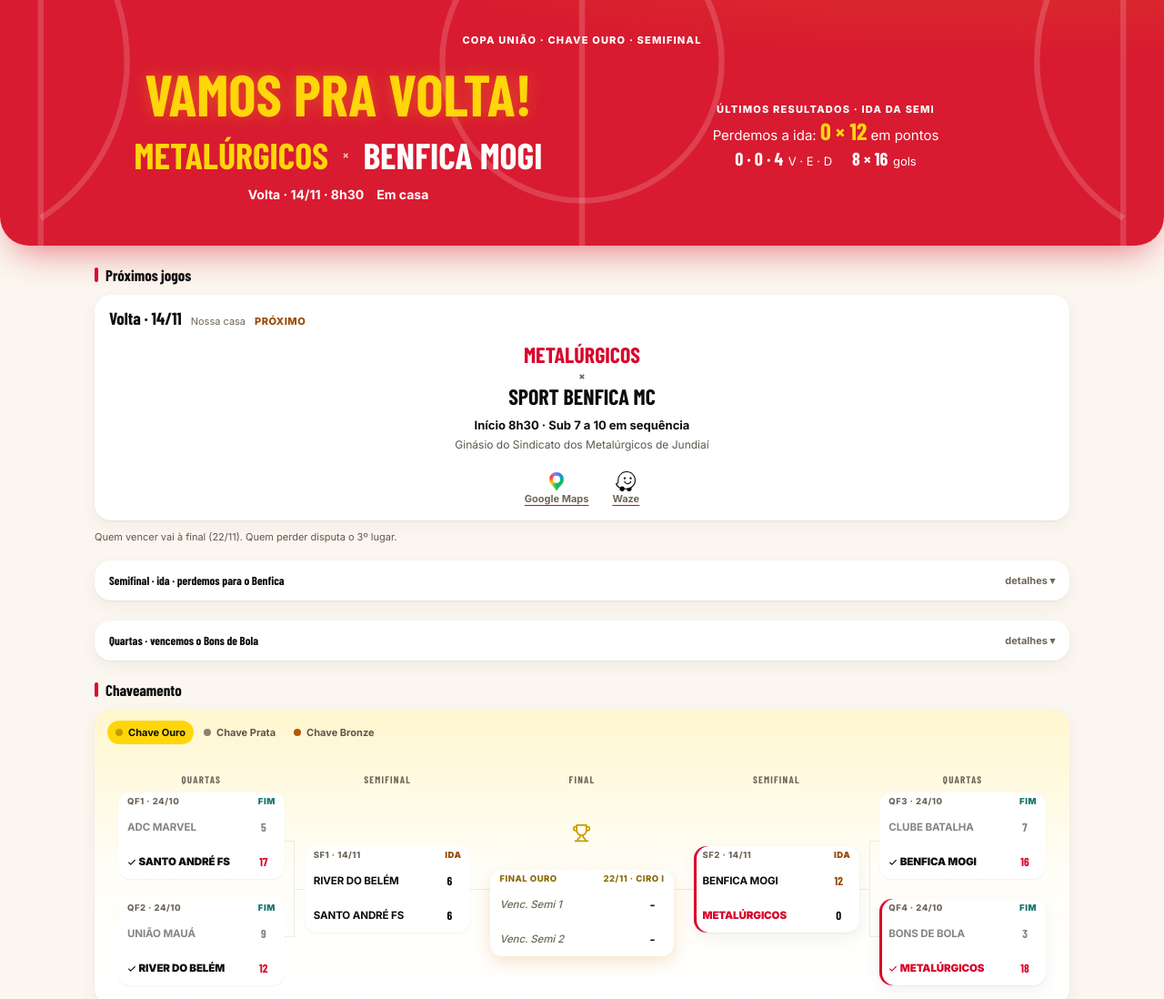
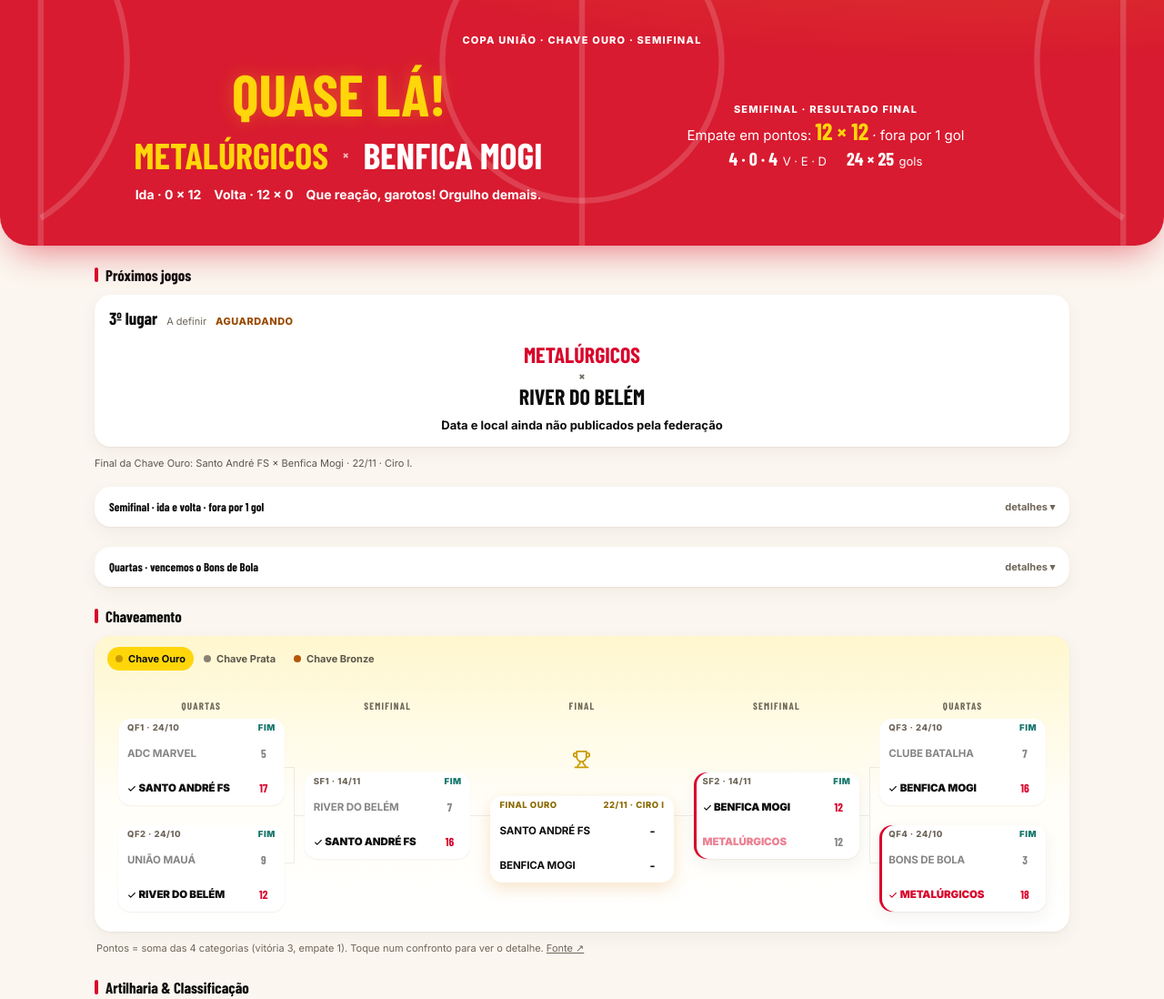
Before and after one commit to barbosadaivson-ship-it/tabela-futsal-2026-v2, a plain HTML site: page index.html in a window 1280 px wide. Shown: the part 136-1234 px from the top of the page at 91% size. Drawn offline with nearby package versions, Linux system fonts and the light colour scheme; a web font is replaced by a local one.

Commit message:
Copa União: volta da semifinal, finalistas e mensagem no banner

```diff
--- a/index.html
+++ b/index.html
@@ -4,7 +4,7 @@
 <meta charset="UTF-8">
 <meta name="viewport" content="width=device-width, initial-scale=1">
 <title>Tabelinha Futsal · Copa União 2026 — Metalúrgicos Jundiaí (Iniciação A2)</title>
-<meta name="description" content="Copa União 2026 · Metalúrgicos de Jundiaí (Sub 9): semifinal (volta 14/11), chaveamento, artilharia e ranking.">
+<meta name="description" content="Copa União 2026 · Metalúrgicos de Jundiaí (Sub 9): semifinal, chaveamento, artilharia e ranking.">
 <meta name="theme-color" content="#FFD60A">
 <link rel="manifest" href="manifest.webmanifest">
 <link rel="icon" type="image/svg+xml" href="tabelinha-favicon.svg">
@@ -1168,12 +1168,12 @@ html.dark-mode .modal { background: #1D1B19; }
   <div class="hero-top-tag">Copa União · Chave Ouro · Semifinal</div>
   <div class="court">
     <div class="half half-main">
-      <h1 class="half-hero">VAMOS PRA <span>VOLTA!</span></h1>
+      <h1 class="half-hero">QUASE <span>LÁ!</span></h1>
       <div class="vs-line"><span class="our">METALÚRGICOS</span><i>×</i><span id="heroOpp">BENFICA MOGI</span></div>
       <div class="half-when" id="heroWhen"></div>
     </div>
     <div class="half half-past">
-      <div class="half-tag">Últimos resultados · ida da semi</div>
+      <div class="half-tag">Semifinal · resultado final</div>
       <div class="past-line" id="heroPast">Perdemos a ida: <b id="heroPts">–</b> em pontos</div>
       <div class="half-row"><span><b id="hsRec">–</b> V · E · D</span><span><b id="hsGoals">–</b> gols</span></div>
     </div>
@@ -1189,7 +1189,7 @@ html.dark-mode .modal { background: #1D1B19; }
 <div id="nextGame"></div>
 
 <details class="quartas-det">
-  <summary><span>Semifinal · ida · perdemos para o Benfica</span><span class="qd-sub">detalhes</span></summary>
+  <summary><span>Semifinal · ida e volta · fora por 1 gol</span><span class="qd-sub">detalhes</span></summary>
   <div class="legs-grid" id="semiGrid"></div>
 </details>
 
@@ -1235,7 +1235,7 @@ html.dark-mode .modal { background: #1D1B19; }
 
 </main>
 <footer class="footer">
-  Atualizado em 03/11 · Fonte: Federação Paulista de Futsal ·
+  Atualizado em 15/11 · Fonte: Federação Paulista de Futsal ·
   <a href="https://eventos.admfutsal.com.br/evento/900" target="_blank" rel="noopener">Sub 7</a> ·
   <a href="https://eventos.admfutsal.com.br/evento/901" target="_blank" rel="noopener">Sub 8</a> ·
   <a href="https://eventos.admfutsal.com.br/evento/902" target="_blank" rel="noopener">Sub 9</a> ·
@@ -1290,13 +1290,13 @@ const TIES = [
   { a:'ADC MARVEL', b:'SANTO ANDRÉ FUTSAL', d1:'17/10', d2:'24/10', r:{ 7:[[2,5],[0,4]], 8:[[2,1],[3,3]], 9:[[0,0],[1,2]], 10:[[0,2],[2,3]] } },
   { a:'AE FUTMAX', b:'MX7 DIADEMA', d1:'17/10', d2:'24/10', r:{ 7:[[0,1],[2,4]], 8:[[0,2],[4,2]], 9:[[1,4],[2,6]], 10:[[1,0],[1,4]] } },
   { a:BONS, b:'METALÚRGICOS DE JUNDIAÍ', d1:'18/10', d2:'24/10', r:{ 7:[[3,3],[0,3]], 8:[[2,4],[2,2]], 9:[[1,1],[0,4]], 10:[[1,2],[0,1]] } },
-  // ── SEMIFINAIS (índices 12 a 17): só a ida foi jogada; a volta entra no 2º elemento de cada categoria ──
-  { a:'RIVER DO BELÉM', b:'SANTO ANDRÉ FUTSAL', d1:'01/11', d2:'14/11', r:{ 7:[[2,4],null], 8:[[6,5],null], 9:[[1,4],null], 10:[[2,1],null] } },
-  { a:'SPORT BENFICA DE MOGI', b:'METALÚRGICOS DE JUNDIAÍ', d1:'31/10', d2:'14/11', r:{ 7:[[5,2],null], 8:[[3,2],null], 9:[[6,3],null], 10:[[2,1],null] } },
-  { a:'CTC VILA EMA', b:'ADEF/COTIA', d1:'31/10', d2:'14/11', r:{ 7:[[9,2],null], 8:[[3,6],null], 9:[[3,3],null], 10:[[1,2],null] } },
-  { a:'AD NANDO GRANA', b:'G.D.R. 7 DE SETEMBRO', d1:'01/11', d2:'15/11', r:{ 7:[[2,3],null], 8:[[3,5],null], 9:[[1,2],null], 10:[[2,2],null] } },
-  { a:'OCIAN PRAIA CLUBE', b:'AE FRIBURGO', d1:'01/11', d2:'15/11', r:{ 7:[[7,1],null], 8:[[2,1],null], 9:[[2,0],null], 10:[[2,1],null] } },
-  { a:'A. PAULISTA FC MOOCA', b:'MX7 DIADEMA', d1:'31/10', d2:'14/11', r:{ 7:[[1,2],null], 8:[[2,4],null], 9:[[3,3],null], 10:[[3,0],null]  } }
+  // ── SEMIFINAIS (índices 12 a 17): ida e volta jogadas ──
+  { a:'RIVER DO BELÉM', b:'SANTO ANDRÉ FUTSAL', d1:'01/11', d2:'14/11', r:{ 7:[[2,4],[0,5]], 8:[[6,5],[2,9]], 9:[[1,4],[2,2]], 10:[[2,1],[1,2]] } },
+  { a:'SPORT BENFICA DE MOGI', b:'METALÚRGICOS DE JUNDIAÍ', d1:'31/10', d2:'14/11', r:{ 7:[[5,2],[1,2]], 8:[[3,2],[3,6]], 9:[[6,3],[3,4]], 10:[[2,1],[2,4]] } },
+  { a:'CTC VILA EMA', b:'ADEF/COTIA', d1:'31/10', d2:'14/11', r:{ 7:[[9,2],[5,1]], 8:[[3,6],[2,2]], 9:[[3,3],[2,6]], 10:[[1,2],[5,3]] } },
+  { a:'AD NANDO GRANA', b:'G.D.R. 7 DE SETEMBRO', d1:'01/11', d2:'15/11', r:{ 7:[[2,3],[2,10]], 8:[[3,5],[2,4]], 9:[[1,2],[3,1]], 10:[[2,2],[7,1]] } },
+  { a:'OCIAN PRAIA CLUBE', b:'AE FRIBURGO', d1:'01/11', d2:'15/11', r:{ 7:[[7,1],[3,5]], 8:[[2,1],[3,1]], 9:[[2,0],[2,2]], 10:[[2,1],[0,2]] } },
+  { a:'A. PAULISTA FC MOOCA', b:'MX7 DIADEMA', d1:'31/10', d2:'14/11', r:{ 7:[[1,2],[2,2]], 8:[[2,4],[4,4]], 9:[[3,3],[5,5]], 10:[[3,0],[7,1]] } }
 ];
 
 // ───────── NOSSOS JOGOS (com gols) ─────────
@@ -1331,6 +1331,21 @@ const SEMI_IDA = [
     usGoals:[['Matheus Oliveira',17,1]],
     bonsGoals:[['Octávio Lúcio',13,1],['Bernardo Alves',12,1]] }
 ];
+// Semifinal · volta 14/11 — Ginásio dos Metalúrgicos (mandante: Metalúrgicos). Adversário nas chaves bons/bonsGoals.
+const SEMI_VOLTA = [
+  { cat:7,  time:'08:30', sumula:146902, bons:1, us:2,
+    usGoals:[['Gregory Melo',5,1],['Valentin Siqueira',4,1]],
+    bonsGoals:[['Arthur Fonseca',19,1]] },
+  { cat:8,  time:'09:30', sumula:146904, bons:3, us:6,
+    usGoals:[['Nicollas Preto',10,2],['Arthur Gonçalves',6,1],['Anthony Samuel',12,1],['João Miguel',14,1],['Benjamim Cierjacks',4,1]],
+    bonsGoals:[['Benício Sabariego',12,2],['João Noah',29,1]] },
+  { cat:9,  time:'10:30', sumula:146906, bons:3, us:4,
+    usGoals:[['Otto Pitombeira',17,3],['Davi lucca',9,1]],
+    bonsGoals:[['Gabriel Ribeiro',9,2],['Lucas Pinhal',10,1]] },
+  { cat:10, time:'11:30', sumula:146908, bons:2, us:4,
+    usGoals:[['Davi lucca',9,2],['Vitor Tosta',11,1],['Renan França',14,1]],
+    bonsGoals:[['Davi Lucas',6,1],['Octávio Lúcio',13,1]] }
+];
 // Volta 24/10 — Ginásio dos Metalúrgicos (mandante: Metalúrgicos)
 const VOLTA = [
   { cat:7,  time:'08:30', sumula:146346, bons:0, us:3,
@@ -1387,26 +1402,23 @@ const SEMI = {
 };
 
 // ───────── HERO ─────────
-function countdown() {
-  const [d, m] = SEMI.volta.date.split('/').map(Number), now = new Date();
-  now.setHours(0, 0, 0, 0);
-  const days = Math.round((new Date(now.getFullYear(), m - 1, d) - now) / 864e5);
-  if (days < 0) return '';
-  return `<span class="cd">${days === 0 ? 'Volta é hoje' : days === 1 ? 'Volta é amanhã' : 'Volta em ' + days + ' dias'}</span>`;
-}
 function renderHero() {
   let p = 0, q = 0, v = 0, e = 0, d = 0, gf = 0, ga = 0;
-  SEMI_IDA.forEach(g => {
+  SEMI_IDA.concat(SEMI_VOLTA).forEach(g => {
     gf += g.us; ga += g.bons;
     if (g.us > g.bons) { p += 3; v++; } else if (g.us === g.bons) { p += 1; q += 1; e++; } else { q += 3; d++; }
   });
-  const verbo = p > q ? 'Vencemos' : p < q ? 'Perdemos' : 'Empatamos';
-  document.getElementById('heroPast').innerHTML = `${verbo} a ida: <b id="heroPts">${p} × ${q}</b> em pontos`;
+  const dif = Math.abs(gf - ga), gol = dif === 1 ? 'gol' : 'gols';
+  const idaPts = SEMI_IDA.reduce((s, g) => s + (g.us > g.bons ? 3 : g.us === g.bons ? 1 : 0), 0);
+  const voltaPts = p - idaPts;
+  document.getElementById('heroPast').innerHTML = p === q
+    ? `Empate em pontos: <b id="heroPts">${p} × ${q}</b> · fora por ${dif} ${gol}`
+    : `${p > q ? 'Vencemos' : 'Perdemos'} a semi: <b id="heroPts">${p} × ${q}</b> em pontos`;
   document.getElementById('hsRec').textContent = `${v} · ${e} · ${d}`;
   document.getElementById('hsGoals').textContent = `${gf} × ${ga}`;
   document.getElementById('heroOpp').textContent = SEMI.oppShort;
   document.getElementById('heroWhen').innerHTML =
-    `<span>Volta · ${SEMI.volta.date} · ${SEMI.volta.time}</span><span>Em casa</span>` + countdown();
+    `<span>Ida · ${idaPts} × ${12 - idaPts}</span><span>Volta · ${voltaPts} × ${12 - voltaPts}</span><span>Que reação, garotos! Orgulho demais.</span>`;
 }
 function semiPanel(tag, pill, leg, venue, home, away, open) {
   const mine = venue === VENUE_HOME;
@@ -1428,9 +1440,19 @@ function semiPanel(tag, pill, leg, venue, home, away, open) {
 function renderNext() {
   document.getElementById('nextGame').innerHTML = `
     <div class="next-stack">
-      ${semiPanel('Volta', 'Próximo', SEMI.volta, VENUE_HOME, 'METALÚRGICOS DE JUNDIAÍ', SEMI.opp, true)}
+      <details class="glass-panel leg-fold" open>
+        <summary>
+          <span class="lf-title">3º lugar</span>
+          <span class="lf-sub">A definir</span>
+          <span class="lf-pill">Aguardando</span>
+        </summary>
+        <div class="lf-body">
+          <div class="lf-match"><span class="our">METALÚRGICOS</span><i>×</i><span>RIVER DO BELÉM</span></div>
+          <div class="lf-when">Data e local ainda não publicados pela federação</div>
+        </div>
+      </details>
     </div>
-    <div class="semi-foot">Quem vencer vai à final (22/11). Quem perder disputa o 3º lugar.</div>`;
+    <div class="semi-foot">Final da Chave Ouro: Santo André FS × Benfica Mogi · 22/11 · Ciro I.</div>`;
 }
 
 // ───────── NOSSO CONFRONTO ─────────
@@ -1473,6 +1495,13 @@ function renderSemiIda() {
   document.getElementById('semiGrid').innerHTML = `
     <div class="glass-panel leg-panel">
       <div class="leg-head">
+        <div><div class="leg-title">Volta · 14/11</div><div class="leg-sub">Nossa casa</div></div>
+      </div>
+      <div class="leg-rows">${legRows(SEMI_VOLTA, '14/11', true, 'SPORT BENFICA MC', 'Benfica Mogi')}</div>
+      ${venueBox(VENUE_HOME)}
+    </div>
+    <div class="glass-panel leg-panel">
+      <div class="leg-head">
         <div><div class="leg-title">Ida · 31/10</div><div class="leg-sub">Casa do Benfica</div></div>
       </div>
       <div class="leg-rows">${legRows(SEMI_IDA, '31/10', false, 'SPORT BENFICA MC', 'Benfica Mogi')}</div>
@@ -1551,8 +1580,12 @@ function chaveHtml(ch) {
   const [q1, q2, q3, q4] = ch.qf;
   const sfA = ch.sfT ? matchCard(ch.sfT[0], 'SF1') : advCard('Semifinal 1', q1, q2, 'Venc. QF1', 'Venc. QF2', ch.sf[0]);
   const sfB = ch.sfT ? matchCard(ch.sfT[1], 'SF2') : advCard('Semifinal 2', q3, q4, 'Venc. QF3', 'Venc. QF4', ch.sf[1]);
+  const fw = i => { if (!ch.sfT) return null; const s = TIES[ch.sfT[i]]; if (tieState(s) !== 'done') return null; const W = tieWinner(s); return W.w ? s[W.w] : null; };
+  const frow = (n, fb) => n
+    ? `<div class="mt-t ${isUs(n) ? 'our' : ''}" title="${n}"><span class="nm">${sh(n)}</span><span class="sc">–</span></div>`
+    : `<div class="mt-t tbd"><span class="nm">${fb}</span><span class="sc">–</span></div>`;
   const fin = `<div class="trophy">🏆</div><div class="mt final"><div class="mt-top"><span>Final ${ch.key}</span><span>${ch.final}</span></div>
-      <div class="mt-t tbd"><span class="nm">Venc. Semi 1</span><span class="sc">–</span></div><div class="mt-vs"><span>VS</span></div><div class="mt-t tbd"><span class="nm">Venc. Semi 2</span><span class="sc">–</span></div></div>`;
+      ${frow(fw(0), 'Venc. Semi 1')}<div class="mt-vs"><span>VS</span></div>${frow(fw(1), 'Venc. Semi 2')}</div>`;
   return `<div class="bk-scroll"><div class="bk">
     <div class="bk-h">Quartas</div><div></div><div class="bk-h">Semifinal</div><div></div><div class="bk-h">Final</div><div></div><div class="bk-h">Semifinal</div><div></div><div class="bk-h">Quartas</div>
     <div class="bk-col">${matchCard(q1, 'QF1')}${matchCard(q2, 'QF2')}</div>
@@ -1626,7 +1659,7 @@ function renderArtilharia() {
   const el = document.getElementById('artilhariaList');
   el.innerHTML = [7, 8, 9, 10].map(cat => {
     const arr = [];
-    IDA.concat(VOLTA, SEMI_IDA).filter(g => g.cat === cat).forEach(g => g.usGoals.filter(([n, num]) => num).forEach(([n, num, q]) => { const x = arr.find(y => y.num === num); if (x) x.goals += q; else arr.push({ name:n, num, goals:q }); }));
+    IDA.concat(VOLTA, SEMI_IDA, SEMI_VOLTA).filter(g => g.cat === cat).forEach(g => g.usGoals.filter(([n, num]) => num).forEach(([n, num, q]) => { const x = arr.find(y => y.num === num); if (x) x.goals += q; else arr.push({ name:n, num, goals:q }); }));
     arr.sort((a, b) => b.goals - a.goals);
     const total = arr.reduce((s, x) => s + x.goals, 0);
     const rows = arr.length ? arr.map((s, idx) => `
```
